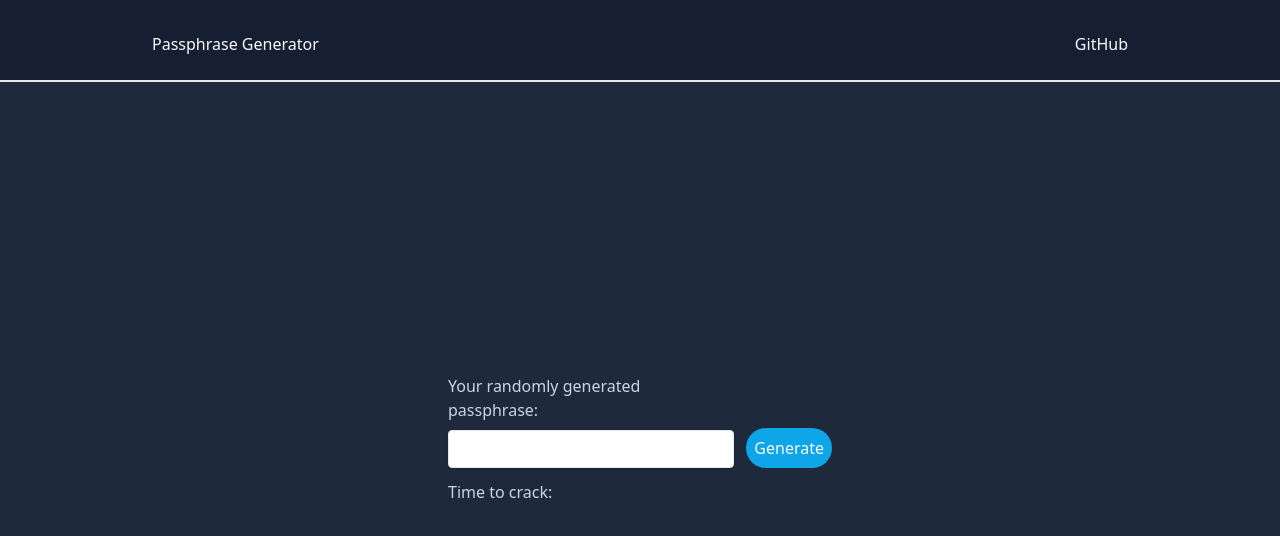
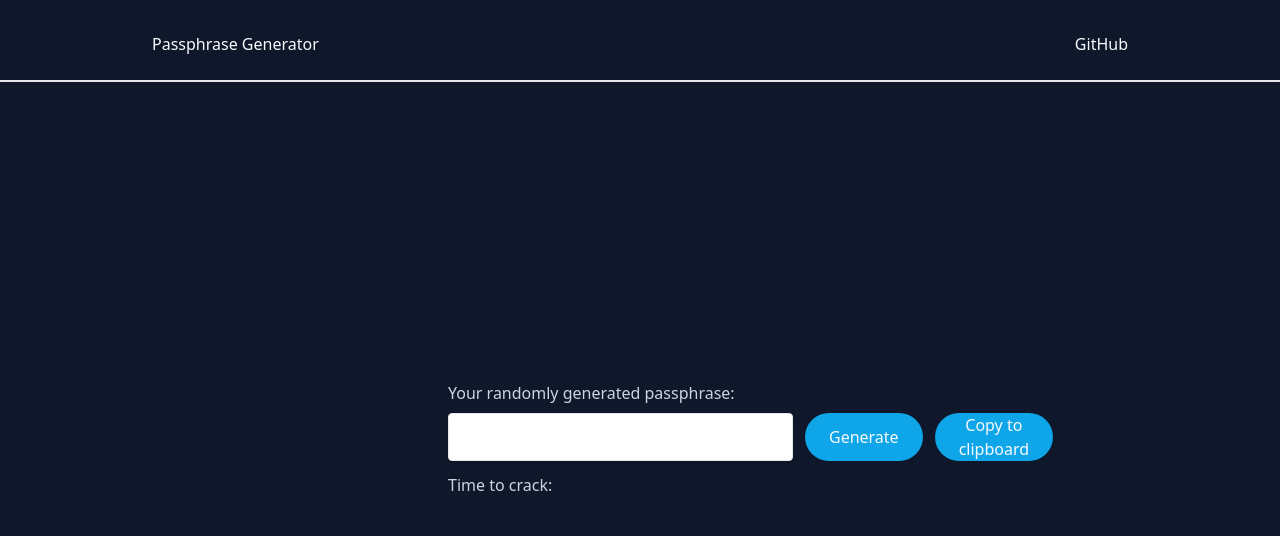
Before and after one commit to raymondyangdev/passphrase-generator, a website: page index.html in a window 1280 px wide. Drawn offline with Linux system fonts and the light colour scheme.

Commit message:
Add copy to clipboard button

```diff
--- a/index.html
+++ b/index.html
@@ -8,9 +8,9 @@
     <link rel="stylesheet" href="css/style.css">
 </head>
 
-<body class="flex flex-col h-screen bg-slate-800">
+<body class="flex flex-col h-screen bg-slate-900/50 bg-slate-900">
     <!-- Navbar -->
-    <nav class="bg-slate-900/50 border-b-2">
+    <nav class="bg-slate-900 border-b-2">
         <div class=" relative container mx-auto py-6 flex items-center justify-between text-slate-50">
             <!-- Logo -->
             <div class="pt-2">Passphrase Generator</div>
@@ -23,19 +23,23 @@
     </nav>
 
     <div class="container flex flex-1 justify-center items-center">
-        <div class="flex flex-col">
-            <form class="w-full max-w-sm flex justify-center items-end">
-                <div class="flex flex-col">
-                    <div class="text-slate-300 py-2">Your randomly generated passphrase:</div>
+        <div>
+            <form class="w-full max-w-sm flex flex-col justify-center">
+                <div class="text-slate-300 py-2">Your randomly generated passphrase:</div>
+                <div class="flex">
+                    <!-- Generated passphrase -->
                     <input
-                        class="shadow appearance-none border rounded w-full py-2 px-3 p text-gray-700 leading-tight focus:outline-none focus:shadow-outline"
+                        class="shadow appearance-none border rounded py-2 px-14 text-gray-700 leading-tight focus:outline-none focus:shadow-outline"
                         type="text" readonly>
+                    <button class="rounded-full px-6 ml-3 bg-sky-500 text-slate-50 hover:text-slate-50">Generate</button>
+                    <button class="rounded-full px-6 ml-3 bg-sky-500 text-slate-50 hover:text-slate-50">Copy to
+                        clipboard</button>
                     </div>
-                    <button class="rounded-full p-2 ml-3 bg-sky-500 text-slate-50 hover:text-slate-50">Generate</button>
             </form>
-            <div class="flex text-slate-300 py-3">Time to crack: </div>
+            <div class="flex text-slate-300 py-3">Time to crack: <span></span></div>
             </div>
     </div>
+
 
 </body>
 
```
Also changed, not shown: css/style.css.
